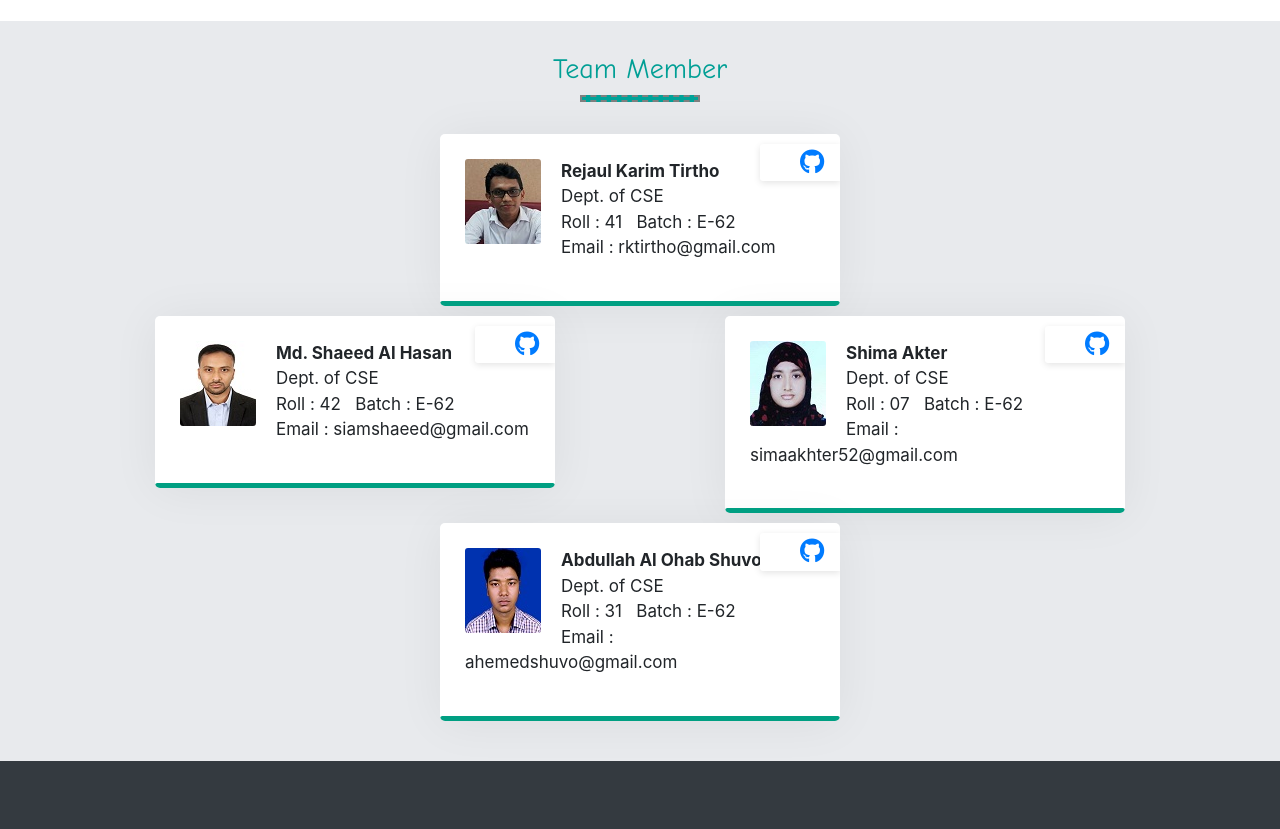
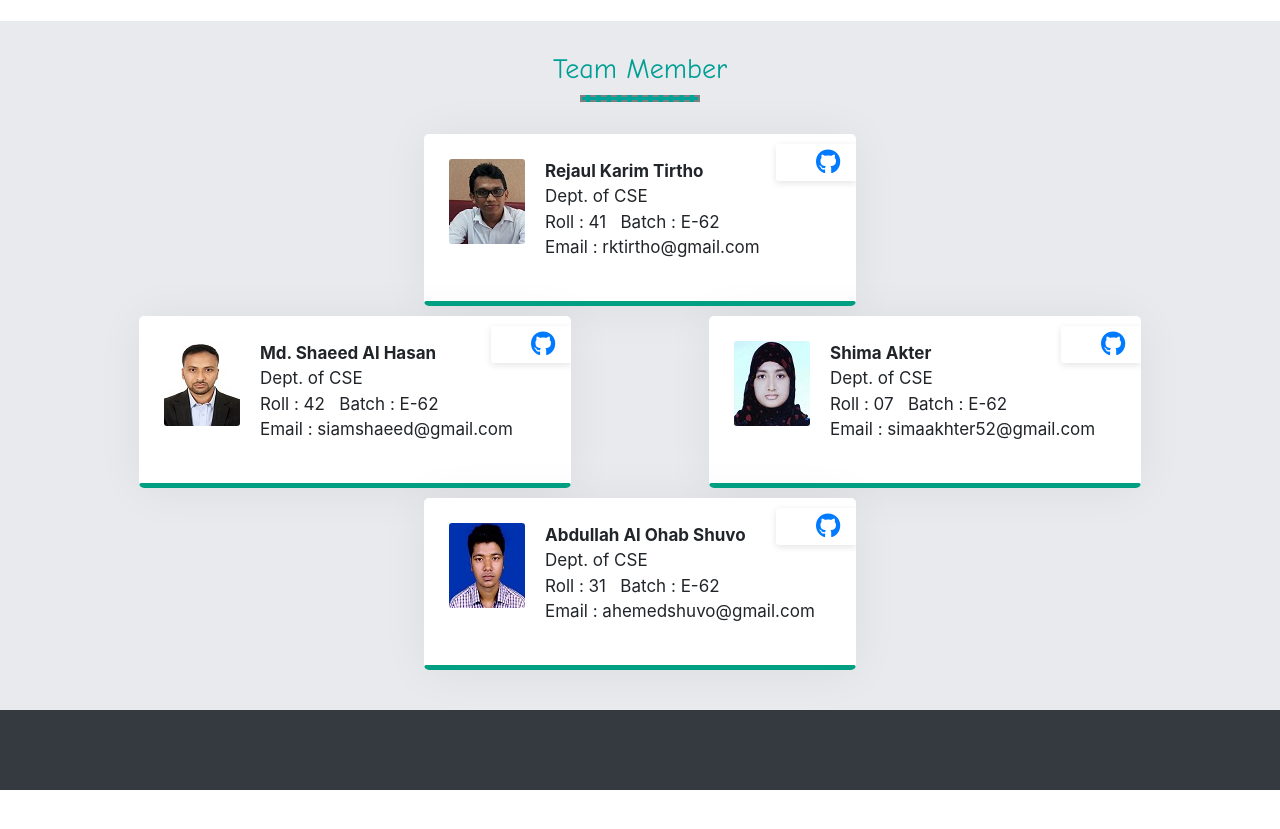
Before and after one commit to siamshaeed/Hawk-Eye-Fontend, a plain HTML site: page index.html in a window 1280 px wide. Shown: the part 1504-2333 px from the top of the page. After the commit the page ends 2294 px from the top, so only its background shows below. Drawn offline with Linux system fonts and the light colour scheme.

Commit message:
stylesheet modify

```diff
--- a/css/style.css
+++ b/css/style.css
@@ -49,13 +49,9 @@
     }
 }
 
-
-
-
-
-/* fack */
+/* For Team Member */
 .team-item {
-    width: 400px;
+    width: 80%;
     margin: 0 auto;
     background-image: linear-gradient(127deg, #fff 0%, #fff 91%);
     box-shadow: 0 2px 48px 0 rgba(0, 0, 0, 0.06);
@@ -94,7 +90,6 @@
     position: relative;
     z-index: 2;
 }
-
 
 .team-item .header .img {
     float: left;
```
